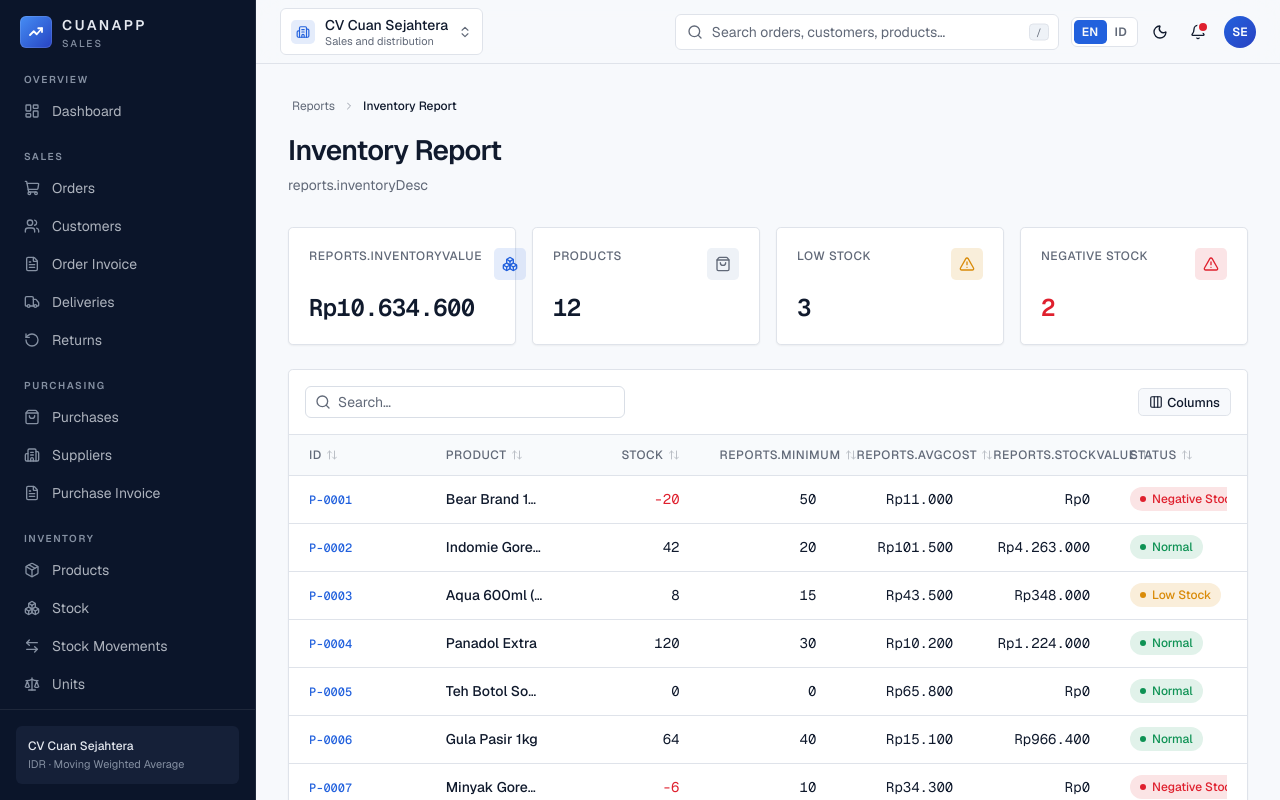
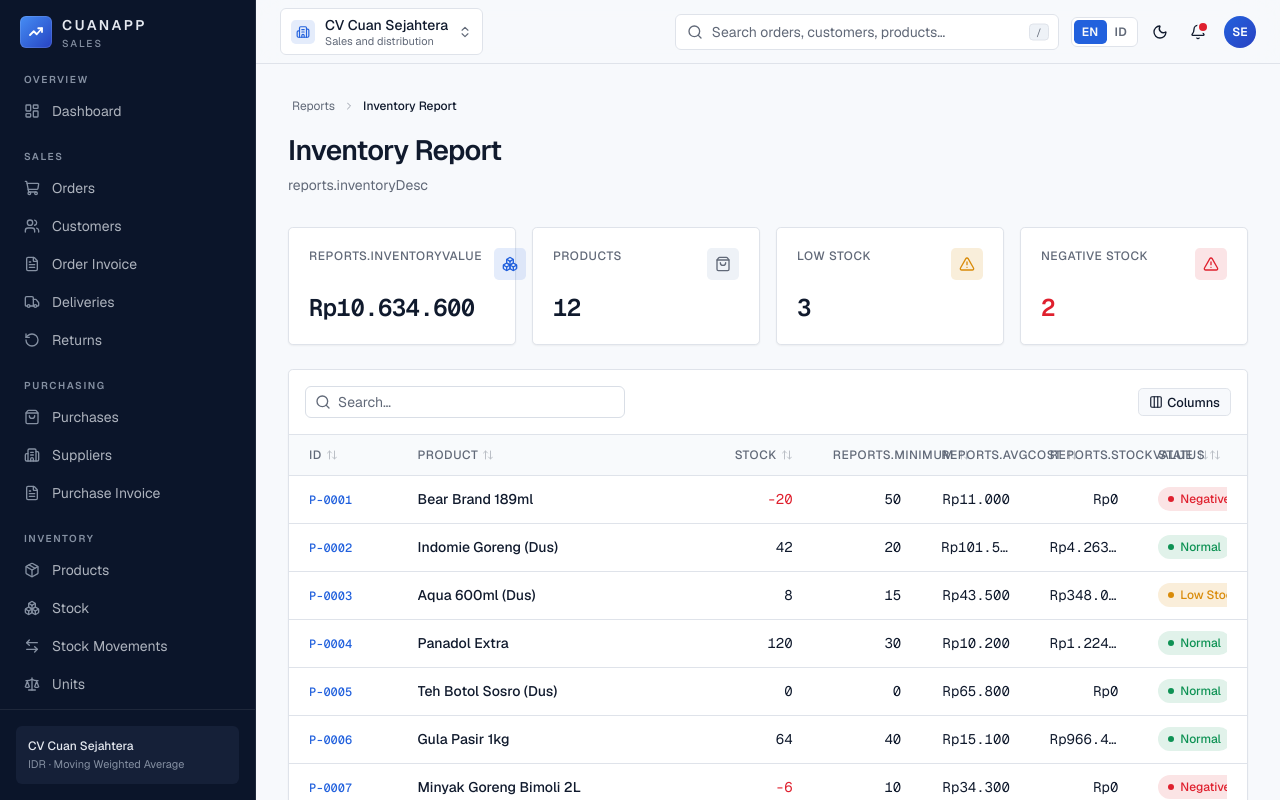
Before and after one commit to KoRomeo/cuan-app-sales-specification, a Next.js app: page /reports/inventory in a window 1280 px wide. Shown: the top 800 px of the page. Built offline with nearby package versions, Linux system fonts and the light colour scheme.

Commit message:
Widen product columns in reports

```diff
--- a/components/views/reports-views.tsx
+++ b/components/views/reports-views.tsx
@@ -331,7 +331,7 @@ export function InventoryReportView() {
 
   const columns: Column<(typeof products)[number]>[] = [
     { key: 'id', header: 'ID', cell: (p) => <IdCell>{p.id}</IdCell> },
-    { key: 'name', header: t('common.product'), cell: (p) => <span className="font-medium">{p.name}</span> },
+    { key: 'name', header: t('common.product'), className: 'w-[32%]', cell: (p) => <span className="block truncate font-medium" title={p.name}>{p.name}</span> },
     {
       key: 'stock',
       header: t('nav.stock'),
```
